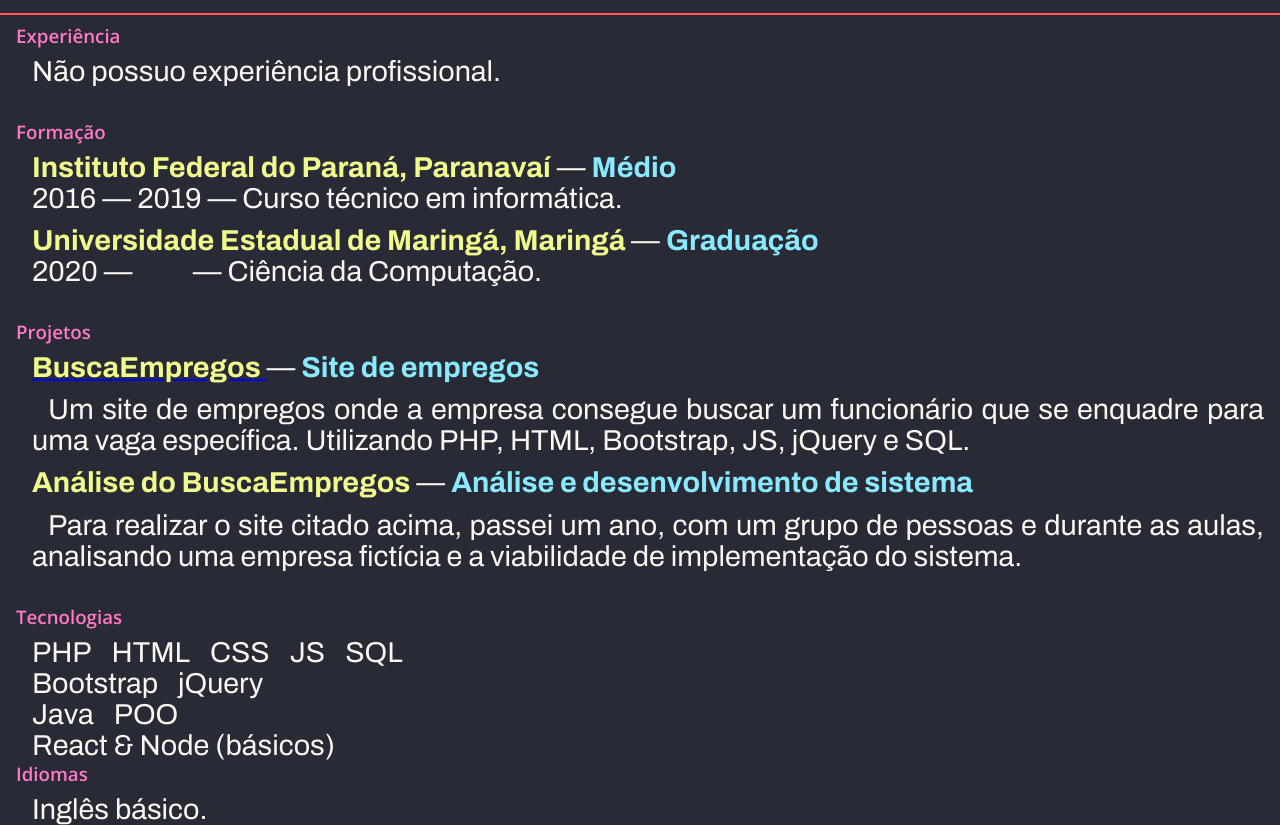
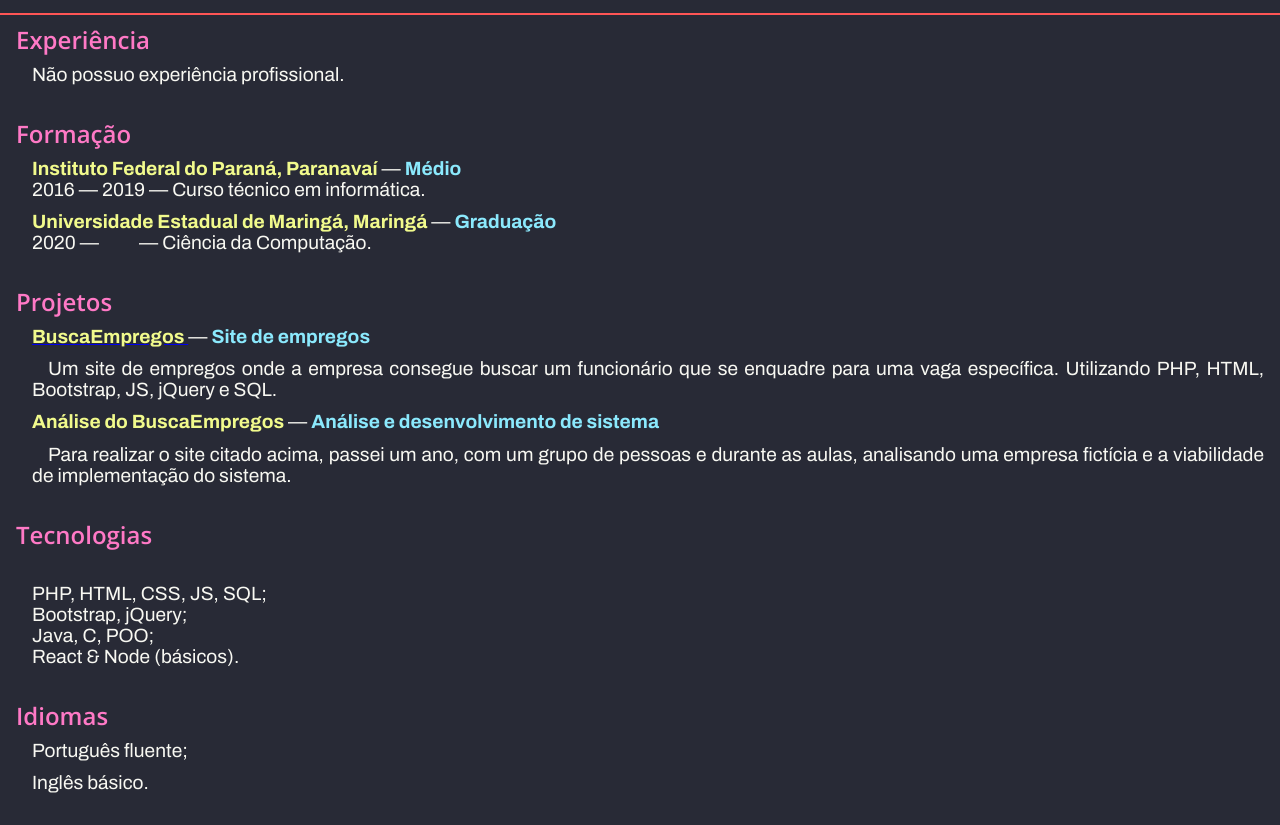
Before and after one commit to staubjoao/resume, a plain HTML site: page index.html in a window 1280 px wide. Shown: the part 112-937 px from the top of the page. After the commit the page ends 905 px from the top, so only its background shows below. Drawn offline with nearby package versions, Linux system fonts and the light colour scheme.

Commit message:
Update index.html

```diff
--- a/index.html
+++ b/index.html
@@ -94,23 +94,19 @@
         <div>
           <h3>Tecnologias</h3>
         </div>
-        <ul>
-          <li>PHP</li>
-          <li>HTML</li>
-          <li>CSS</li>
-          <li>JS</li>
-          <li>SQL</li>
-          <br />
-          <li>Bootstrap</li>
-          <li>jQuery</li>
-          <br />
-          <li>Java</li>
-          <li>POO</li>
-          <br />
-          <li>React & Node (básicos)</li>
-        </ul>
+        <div>
+          <p>PHP, HTML, CSS, JS, SQL;
+            <br>
+            Bootstrap, jQuery;
+            <br>
+            Java, C, POO;
+            <br>
+            React & Node (básicos).
+          </p>
+        </div>
         <div>
           <h3>Idiomas</h3>
+          <p>Português fluente;</p>
           <p>Inglês básico.</p>
         </div>
       </div>
--- a/styles.css
+++ b/styles.css
@@ -48,7 +48,6 @@ body header .incons ul li {
 body header .incons ul li img {
   width: 3rem;
   margin: 0.1rem;
-  /* background-color: #8be9fd; */
 }
 
 body main {
@@ -68,6 +67,7 @@ body main div + div {
 
 body main h3 {
   font-family: "Open Sans";
+  font-size: 1.5rem;
   color: #ff79c6;
 }
 
@@ -77,7 +77,7 @@ body main p + p {
 
 body main p {
   font-family: "Archivo";
-  font-size: 1.8rem;
+  font-size: 1.2rem;
   color: #f8f8f2;
   margin-left: 1rem;
   margin-top: 0.5rem;
@@ -97,7 +97,7 @@ body main ul {
 
 body main ul li {
   font-family: "Archivo";
-  font-size: 1.8rem;
+  font-size: 3rem;
   margin-left: 1rem;
   color: #f8f8f2;
   list-style: none;
```
